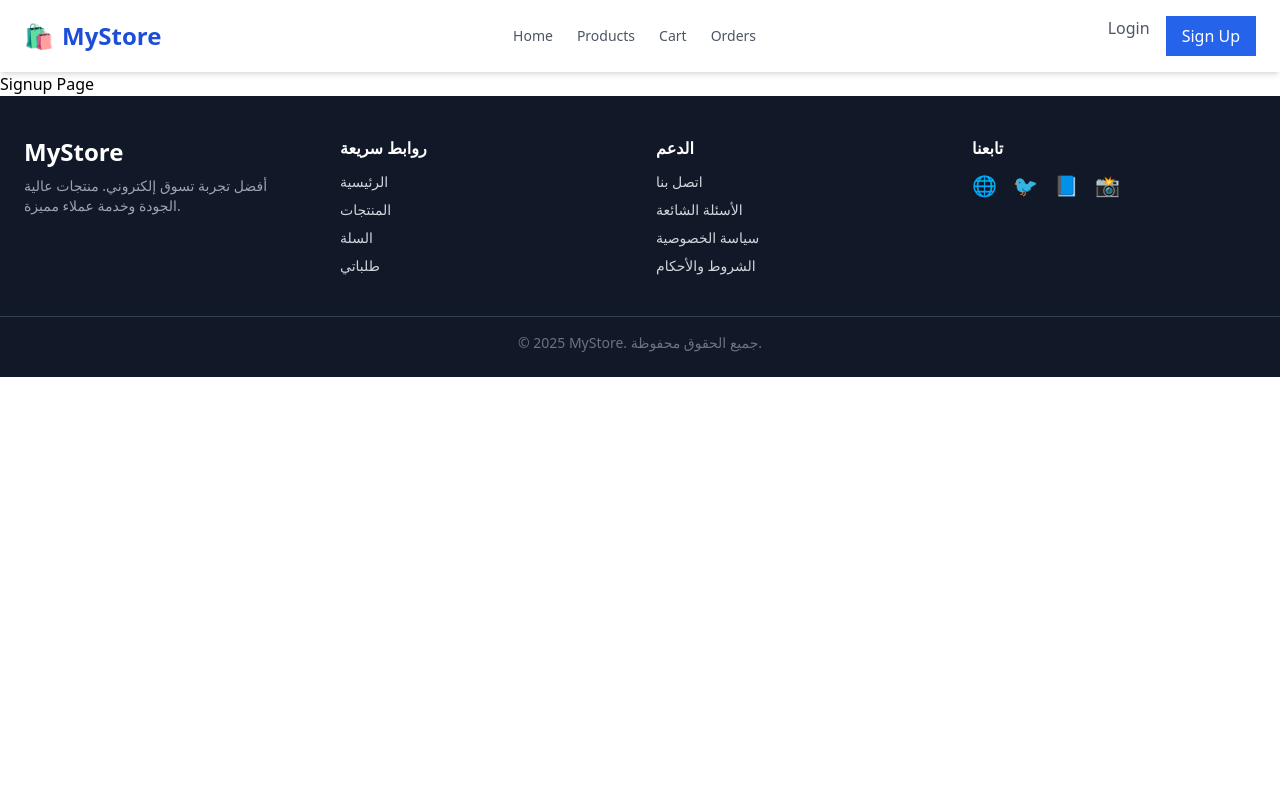
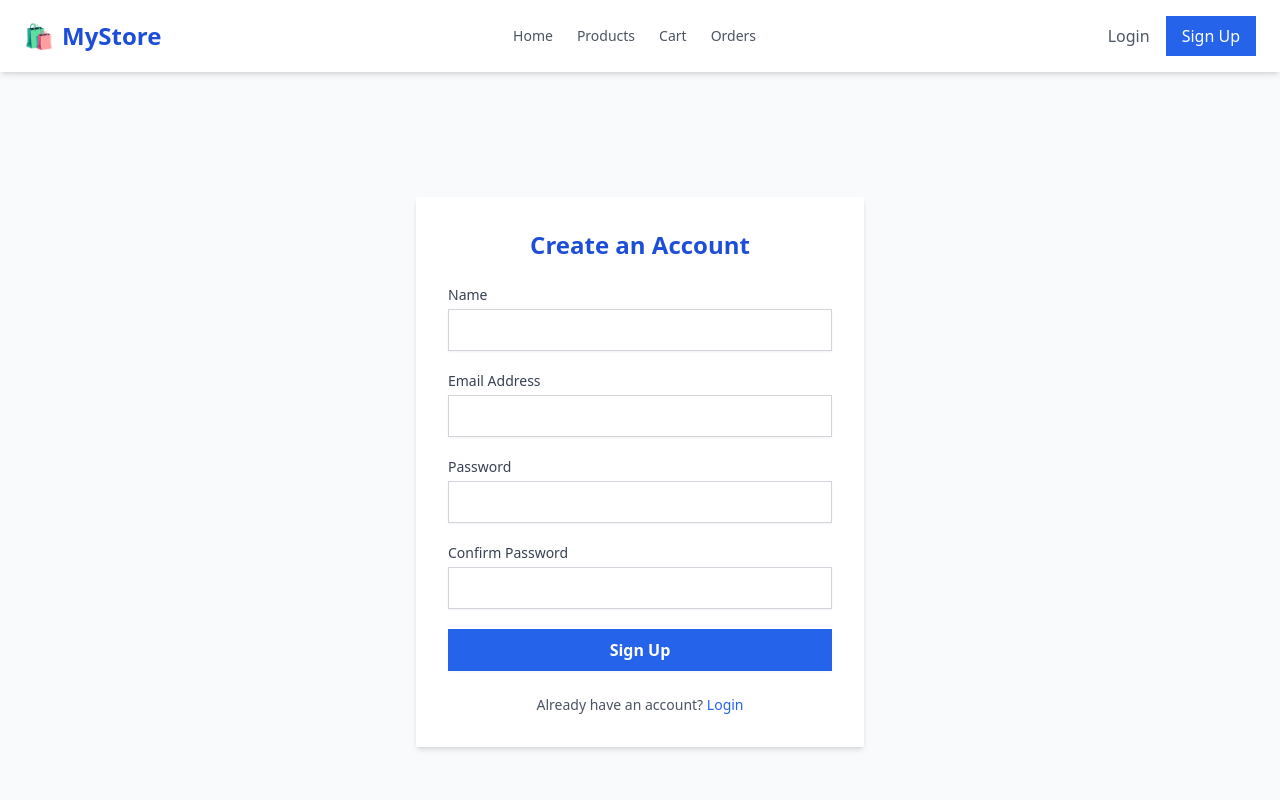
Before and after one commit to Zainaalmasri17/Commercial-Store, a React (Create React App) app: page /signup in a window 1280 px wide. Shown: the top 800 px of the page. Built offline with nearby package versions, Linux system fonts and the light colour scheme.

Commit message:
Create Login and Signup Pages

```diff
--- a/src/components/Navbar.js
+++ b/src/components/Navbar.js
@@ -40,7 +40,7 @@
         </nav>
 
         {/* Auth Buttons */}
-        <div className="hidden md:flex gap-4">
+        <div className="hidden md:flex gap-4 items-center">
           <NavLink
             to="/login"
             className="text-gray-600 hover:text-blue-600 transition"
--- a/src/pages/Login.js
+++ b/src/pages/Login.js
@@ -1,3 +1,51 @@
+import { Link } from "react-router-dom";
+
 export default function Login() {
-  return <h1>Login Page</h1>;
+  return (
+    <div className="min-h-screen flex items-center justify-center bg-gray-50 py-12 px-4">
+      <div className="max-w-md w-full bg-white p-8 rounded-lg shadow-md">
+        <h2 className="text-2xl font-bold text-center text-blue-700 mb-6">Login to Your Account</h2>
+        <form className="space-y-5">
+          <div>
+            <label htmlFor="email" className="block text-sm font-medium text-gray-700 mb-1">
+              Email Address
+            </label>
+            <input
+              id="email"
+              name="email"
+              type="email"
+              autoComplete="email"
+              required
+              className="appearance-none block w-full px-3 py-2 border border-gray-300 rounded-md shadow-sm placeholder-gray-400 focus:outline-none focus:ring-blue-500 focus:border-blue-500"
+            />
+          </div>
+          <div>
+            <label htmlFor="password" className="block text-sm font-medium text-gray-700 mb-1">
+              Password
+            </label>
+            <input
+              id="password"
+              name="password"
+              type="password"
+              autoComplete="current-password"
+              required
+              className="appearance-none block w-full px-3 py-2 border border-gray-300 rounded-md shadow-sm placeholder-gray-400 focus:outline-none focus:ring-blue-500 focus:border-blue-500"
+            />
+          </div>
+          <button
+            type="submit"
+            className="w-full flex justify-center py-2 px-4 border border-transparent rounded-md shadow-sm text-white bg-blue-600 hover:bg-blue-700 font-semibold transition"
+          >
+            Login
+          </button>
+        </form>
+        <p className="mt-6 text-center text-sm text-gray-600">
+          Don't have an account?{' '}
+          <Link to="/signup" className="text-blue-600 hover:underline font-medium">
+            Sign Up
+          </Link>
+        </p>
+      </div>
+    </div>
+  );
 }
--- a/src/pages/Signup.js
+++ b/src/pages/Signup.js
@@ -1,3 +1,77 @@
+import { Link } from "react-router-dom";
+
 export default function Signup() {
-  return <h1>Signup Page</h1>;
+  return (
+    <div className="min-h-screen flex items-center justify-center bg-gray-50 py-12 px-4">
+      <div className="max-w-md w-full bg-white p-8 rounded-lg shadow-md">
+        <h2 className="text-2xl font-bold text-center text-blue-700 mb-6">Create an Account</h2>
+        <form className="space-y-5">
+          <div>
+            <label htmlFor="name" className="block text-sm font-medium text-gray-700 mb-1">
+              Name
+            </label>
+            <input
+              id="name"
+              name="name"
+              type="text"
+              autoComplete="name"
+              required
+              className="appearance-none block w-full px-3 py-2 border border-gray-300 rounded-md shadow-sm placeholder-gray-400 focus:outline-none focus:ring-blue-500 focus:border-blue-500"
+            />
+          </div>
+          <div>
+            <label htmlFor="email" className="block text-sm font-medium text-gray-700 mb-1">
+              Email Address
+            </label>
+            <input
+              id="email"
+              name="email"
+              type="email"
+              autoComplete="email"
+              required
+              className="appearance-none block w-full px-3 py-2 border border-gray-300 rounded-md shadow-sm placeholder-gray-400 focus:outline-none focus:ring-blue-500 focus:border-blue-500"
+            />
+          </div>
+          <div>
+            <label htmlFor="password" className="block text-sm font-medium text-gray-700 mb-1">
+              Password
+            </label>
+            <input
+              id="password"
+              name="password"
+              type="password"
+              autoComplete="new-password"
+              required
+              className="appearance-none block w-full px-3 py-2 border border-gray-300 rounded-md shadow-sm placeholder-gray-400 focus:outline-none focus:ring-blue-500 focus:border-blue-500"
+            />
+          </div>
+          <div>
+            <label htmlFor="confirmPassword" className="block text-sm font-medium text-gray-700 mb-1">
+              Confirm Password
+            </label>
+            <input
+              id="confirmPassword"
+              name="confirmPassword"
+              type="password"
+              autoComplete="new-password"
+              required
+              className="appearance-none block w-full px-3 py-2 border border-gray-300 rounded-md shadow-sm placeholder-gray-400 focus:outline-none focus:ring-blue-500 focus:border-blue-500"
+            />
+          </div>
+          <button
+            type="submit"
+            className="w-full flex justify-center py-2 px-4 border border-transparent rounded-md shadow-sm text-white bg-blue-600 hover:bg-blue-700 font-semibold transition"
+          >
+            Sign Up
+          </button>
+        </form>
+        <p className="mt-6 text-center text-sm text-gray-600">
+          Already have an account?{' '}
+          <Link to="/login" className="text-blue-600 hover:underline font-medium">
+            Login
+          </Link>
+        </p>
+      </div>
+    </div>
+  );
 }
```
